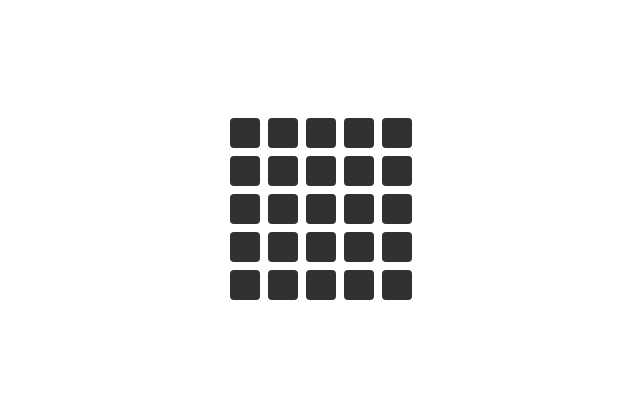
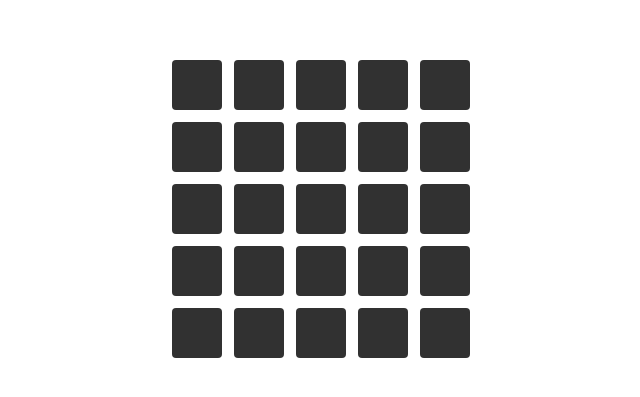
Before and after one commit to johnschatner/react-minesweeper, a React (Vite) app: page / in a window 1280 px wide. Shown: the part 183-580 px from the top of the page, without its empty margins (319-959 px from the left). Built offline with nearby package versions, Linux system fonts and the light colour scheme.

Commit message:
Fix styling bugs

```diff
--- a/src/components/Board/Board.css
+++ b/src/components/Board/Board.css
@@ -3,7 +3,7 @@
   grid-template-columns: auto auto auto auto auto;
   grid-template-rows: auto auto auto auto auto;
 
-  gap: 0.5rem;
+  gap: 0.75rem;
   margin-bottom: 1rem;
 }
 
@@ -15,14 +15,15 @@
   left: 50%;
   transform: translate(-50%, -50%);
 
+  text-shadow: 5px 8px 20px #0000009e;
   font-weight: bold;
-  font-size: 2.4rem;
+  font-size: 5rem;
   text-transform: uppercase;
 }
 
 .restart {
-  top: 65%;
-  font-size: 0.5rem;
+  top: 68%;
+  font-size: 0.8rem;
   letter-spacing: 0.5em;
   text-transform: uppercase;
   color: rgb(76, 76, 76);
--- a/src/components/Cell/Cell.css
+++ b/src/components/Cell/Cell.css
@@ -4,10 +4,10 @@
   justify-content: center;
 
   font-weight: bold;
-  font-size: 0.75rem;
+  font-size: 1.25rem;
 
-  width: 30px;
-  height: 30px;
+  width: 50px;
+  height: 50px;
   overflow: hidden;
   background-color: rgb(49, 49, 49);
   border-radius: 4px;
```
